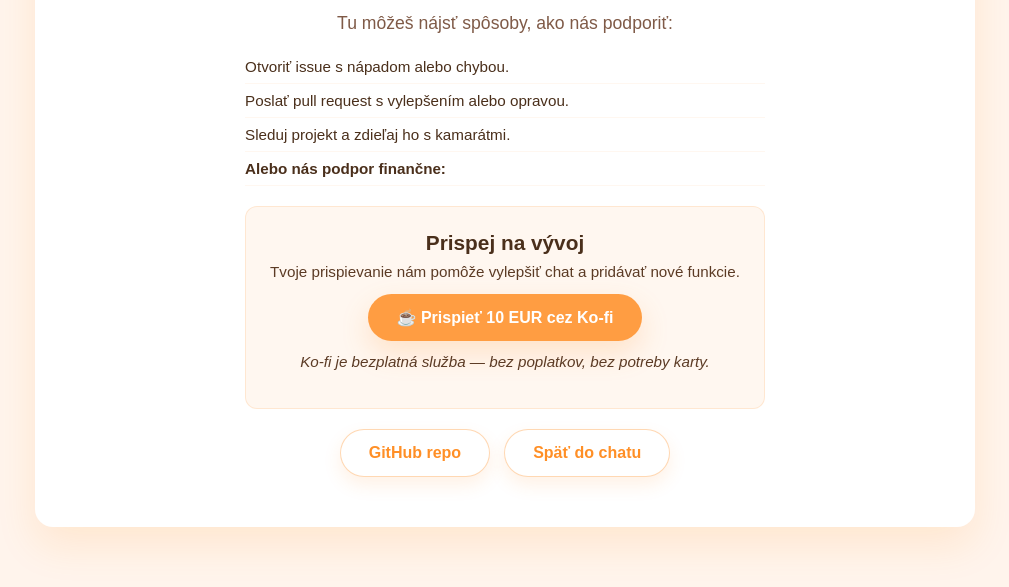
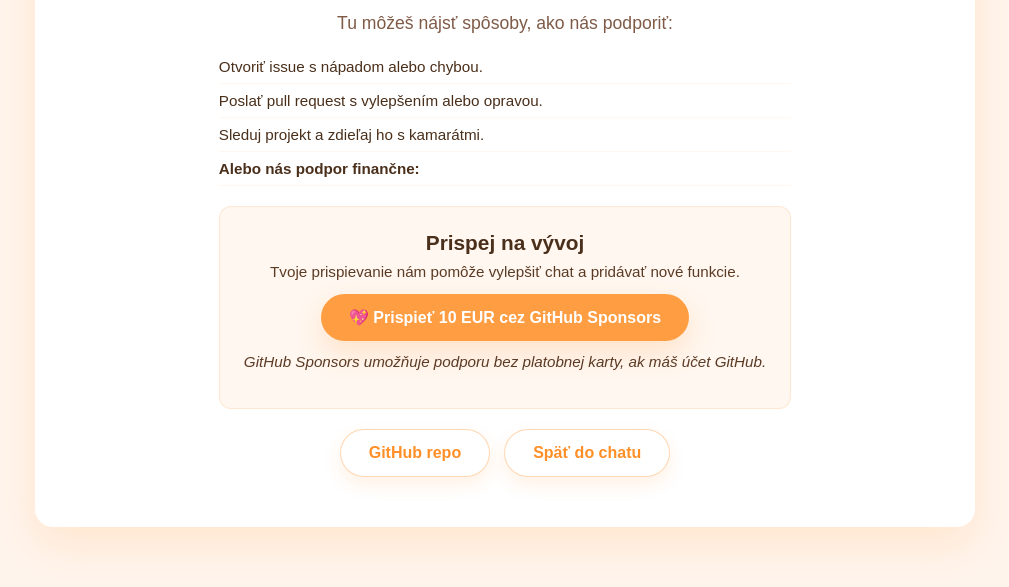
Before and after one commit to Marek-stack340/Retro-chat, a website: page public/contribute.html in a window 1280 px wide. Shown: the part 177-764 px from the top of the page, without its empty margins (135-1144 px from the left). Drawn offline with Linux system fonts and the light colour scheme.

Commit message:
Update contribution link to GitHub Sponsors

```diff
--- a/public/contribute.html
+++ b/public/contribute.html
@@ -23,10 +23,10 @@
           <h3>Prispej na vývoj</h3>
           <p>Tvoje prispievanie nám pomôže vylepšiť chat a pridávať nové funkcie.</p>
           <div class="donate-options">
-            <a class="button-large" href="https://ko-fi.com/oddychchat" target="_blank" rel="noopener">
-              ☕ Prispieť 10 EUR cez Ko-fi
+            <a class="button-large" href="https://github.com/sponsors/Marek-stack340" target="_blank" rel="noopener">
+              💖 Prispieť 10 EUR cez GitHub Sponsors
             </a>
-            <p class="donate-note">Ko-fi je bezplatná služba — bez poplatkov, bez potreby karty.</p>
+            <p class="donate-note">GitHub Sponsors umožňuje podporu bez platobnej karty, ak máš účet GitHub.</p>
           </div>
         </div>
 
```
